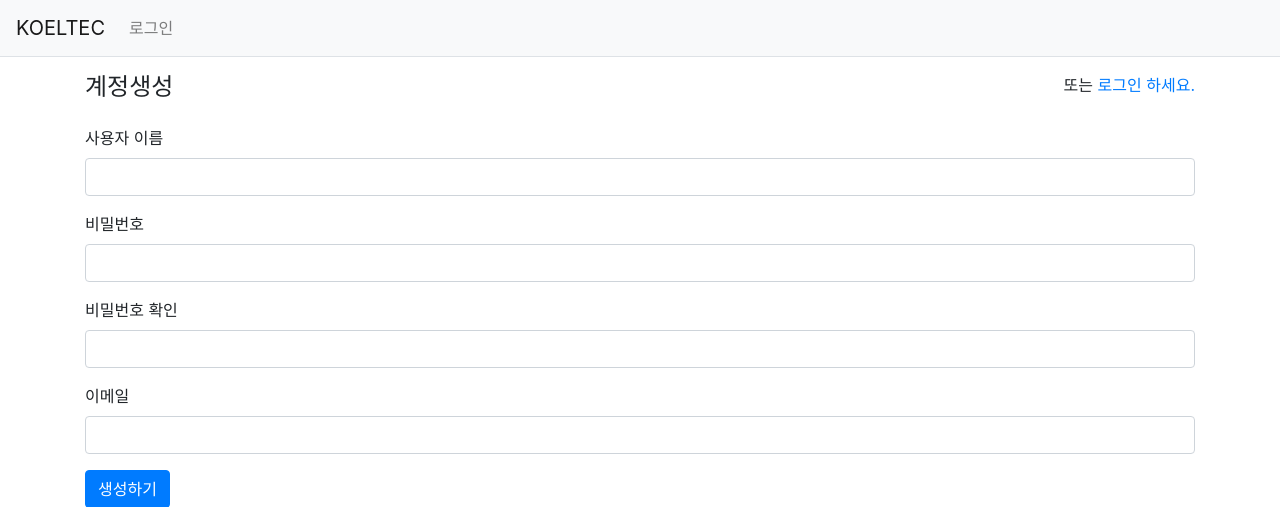
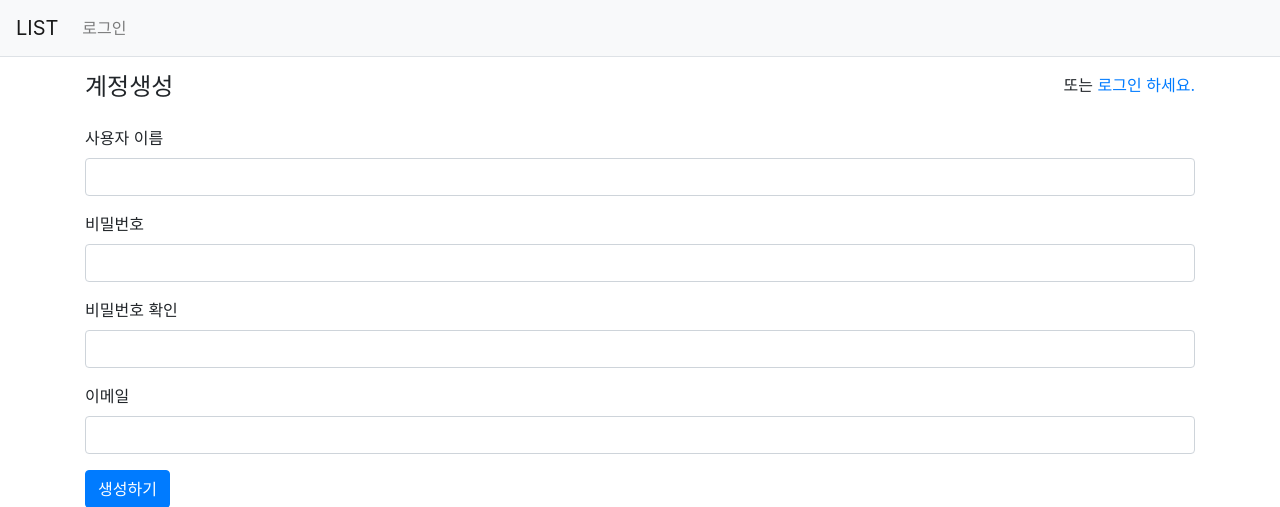
Before and after one commit to dongyoungyu/board, a Django app: page /common/signup/ in a window 1280 px wide. Shown: the top 507 px of the page. Run offline with Django 3.2, Linux system fonts and the light colour scheme; some libraries are stand-ins or nearby versions.

Commit message:
title change commit

```diff
--- a/templates/base.html
+++ b/templates/base.html
@@ -9,8 +9,7 @@
     <link rel="stylesheet" type="text/css" href="{% static 'bootstrap.min.css' %}">
     <!-- pybo CSS -->
     <link rel="stylesheet" type="text/css" href="{% static 'style.css' %}">
-    <title>koeltec</title>
-    <title>코엘텍</title>
+    <title>board</title>
 </head>
 <body>
 {% include "navbar.html" %}
--- a/templates/navbar.html
+++ b/templates/navbar.html
@@ -1,6 +1,6 @@
 <!-- 네비게이션바 -->
 <nav class="navbar navbar-expand-lg navbar-light bg-light border-bottom">
-    <a class="navbar-brand" href="{% url 'pybo:index' %}">KOELTEC</a>
+    <a class="navbar-brand" href="{% url 'pybo:index' %}">LIST</a>
     <button class="navbar-toggler ml-auto" type="button" data-toggle="collapse" data-target="#navbarNav"
         aria-controls="navbarNav" aria-expanded="false" aria-label="Toggle navigation">
         <span class="navbar-toggler-icon"></span>
```
